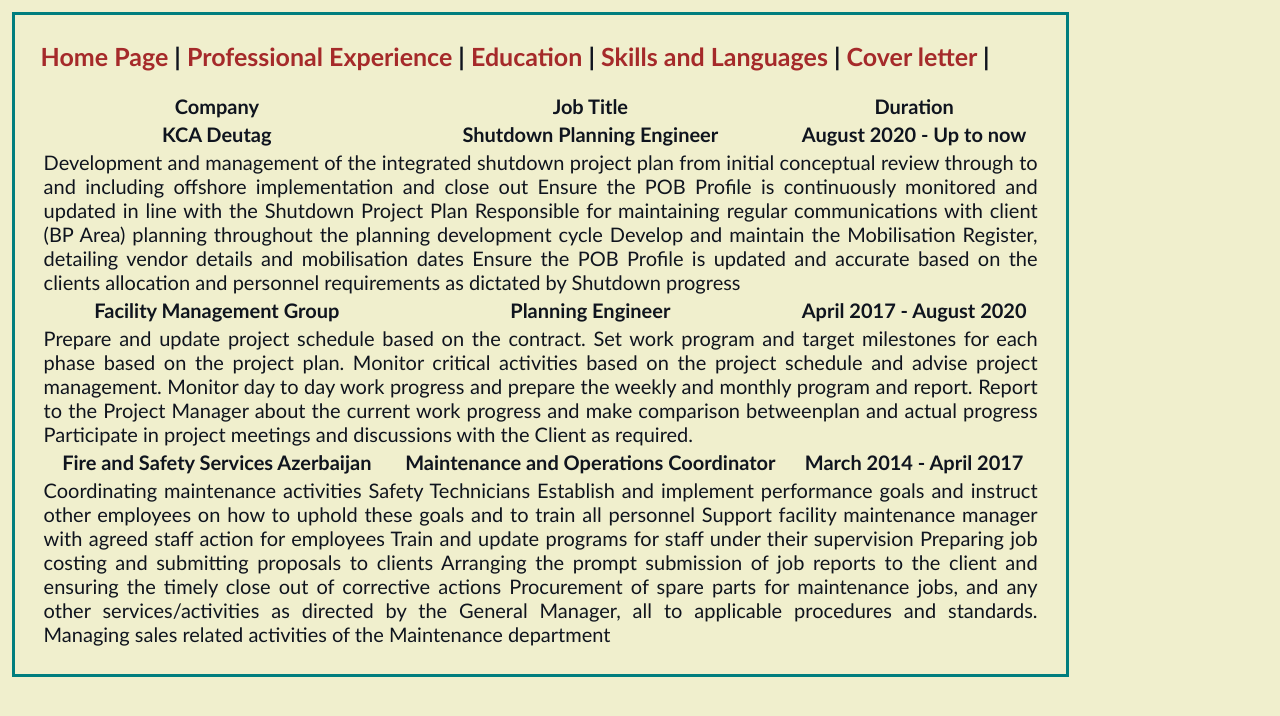
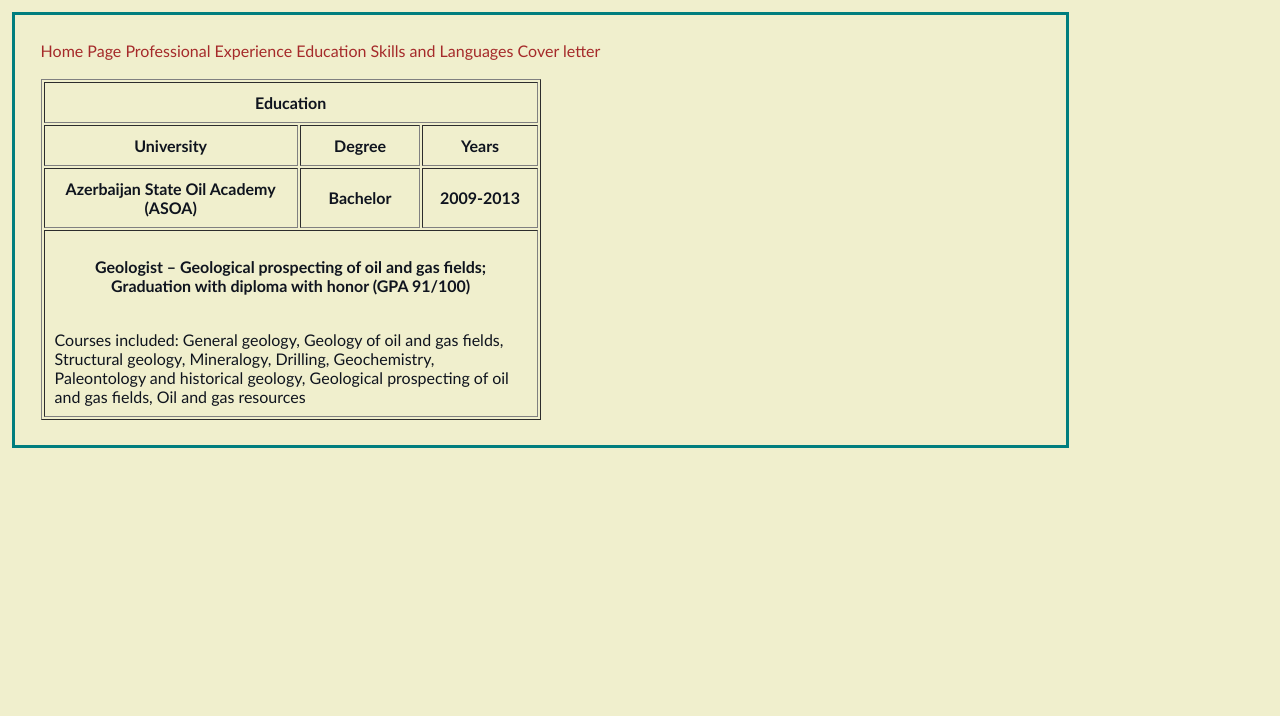
Before and after one commit to babayevilkin/ilkinoid, a plain HTML site: page education.html in a window 1280 px wide. Drawn offline with Linux system fonts and the light colour scheme.

Commit message:
Update education.html

```diff
--- a/education.html
+++ b/education.html
@@ -2,106 +2,57 @@
 <html lang="en">
   <head>
     <meta charset="UTF-8" />
-    <title>Professional Experience - Ilkin Babayev</title>
+    <title>Education - Ilkin Babayev</title>
     <link rel="stylesheet" href="styles-exp.css" />
   </head>
-
-  <body>
-    <div class="header">
+  </head>
+  <body style="font-family:Calibri ;">
     <header>
-        <a href="index.html">Home Page</a> |
-        <a href="Experience.html">Professional Experience</a> |
-        <a href="education.html">Education</a> |
-        <a href="Skills.html">Skills and Languages</a> |
-        <a href="cover letter.html">Cover letter</a> |
+        <a href="index.html" ">Home Page</a>
+        <a href="Experience.html" ">Professional Experience</a>
+        <a href="education.html" >Education</a>
+        <a href="Skills.html" >Skills and Languages</a>
+        <a href="cover letter.html" >Cover letter</a>
       </header>
-    </div>
-
-    <div class="tables">
-      <table>
-        <div class="table1">
+      <br>
+    <table border="1" cellpadding="10" width="500">
       <thead>
         <tr>
-              <th>Company</th>
-              <th>Job Title</th>
-              <th>Duration</th>
+          <th colspan="3" align="center">Education</th>
         </tr>
       </thead>
-        </div>
+      <thead>
+        <tr>
+          <th>University</th>
+          <th>Degree</th>
+          <th>Years</th>
+        </tr>
+      </thead>
       <tbody>
         <tr>
-            <th>KCA Deutag</th>
-            <th>Shutdown Planning Engineer</th>
-            <th>August 2020 - Up to now</th>
-          </tr>
-        </tbody>
-        <div>
-          <tbody class="table2">
-            <tr>
-              <td colspan="3" align="justify">
-                Development and management of the integrated shutdown project
-                plan from initial conceptual review through to and including
-                offshore implementation and close out Ensure the POB Profile is
-                continuously monitored and updated in line with the Shutdown
-                Project Plan Responsible for maintaining regular communications
-                with client (BP Area) planning throughout the planning
-                development cycle Develop and maintain the Mobilisation
-                Register, detailing vendor details and mobilisation dates Ensure
-                the POB Profile is updated and accurate based on the clients
-                allocation and personnel requirements as dictated by Shutdown
-                progress
-              </td>
-            </tr>
-          </tbody>
-        </div>
-
-        <tbody>
-          <tr>
-            <th>Facility Management Group</th>
-            <th>Planning Engineer</th>
-            <th>April 2017 - August 2020</th>
+          <th>Azerbaijan State Oil Academy (ASOA)</th>
+          <th>Bachelor</th>
+          <th>2009-2013</th>
         </tr>
       </tbody>
       <tbody>
         <tr>
-            <td colspan="3" align="justify">
-              Prepare and update project schedule based on the contract. Set
-              work program and target milestones for each phase based on the
-              project plan. Monitor critical activities based on the project
-              schedule and advise project management. Monitor day to day work
-              progress and prepare the weekly and monthly program and report.
-              Report to the Project Manager about the current work progress and
-              make comparison betweenplan and actual progress Participate in
-              project meetings and discussions with the Client as required.
-            </td>
-          </tr>
-        </tbody>
-        <tbody>
-          <tr>
-            <th>Fire and Safety Services Azerbaijan</th>
-            <th>Maintenance and Operations Coordinator</th>
-            <th>March 2014 - April 2017</th>
-          </tr>
-        </tbody>
-        <tbody>
-          <tr>
-            <td colspan="3" align="justify">
-              Coordinating maintenance activities Safety Technicians Establish
-              and implement performance goals and instruct other employees on
-              how to uphold these goals and to train all personnel Support
-              facility maintenance manager with agreed staff action for
-              employees Train and update programs for staff under their
-              supervision Preparing job costing and submitting proposals to
-              clients Arranging the prompt submission of job reports to the
-              client and ensuring the timely close out of corrective actions
-              Procurement of spare parts for maintenance jobs, and any other
-              services/activities as directed by the General Manager, all to
-              applicable procedures and standards. Managing sales related
-              activities of the Maintenance department
+          <td colspan="3">
+            <p align="center">
+              <b
+                >Geologist – Geological prospecting of oil and gas fields;
+                Graduation with diploma with honor (GPA 91/100)
+              </b>
+            </p>
+            <br />
+            Courses included: General geology, Geology of oil and gas fields,
+            Structural geology, Mineralogy, Drilling, Geochemistry, Paleontology
+            and historical geology, Geological prospecting of oil and gas
+            fields, Oil and gas resources
           </td>
         </tr>
       </tbody>
     </table>
-    </div>
+
   </body>
 </html>
```
Lines whose indentation alone changed are shown as unchanged.
